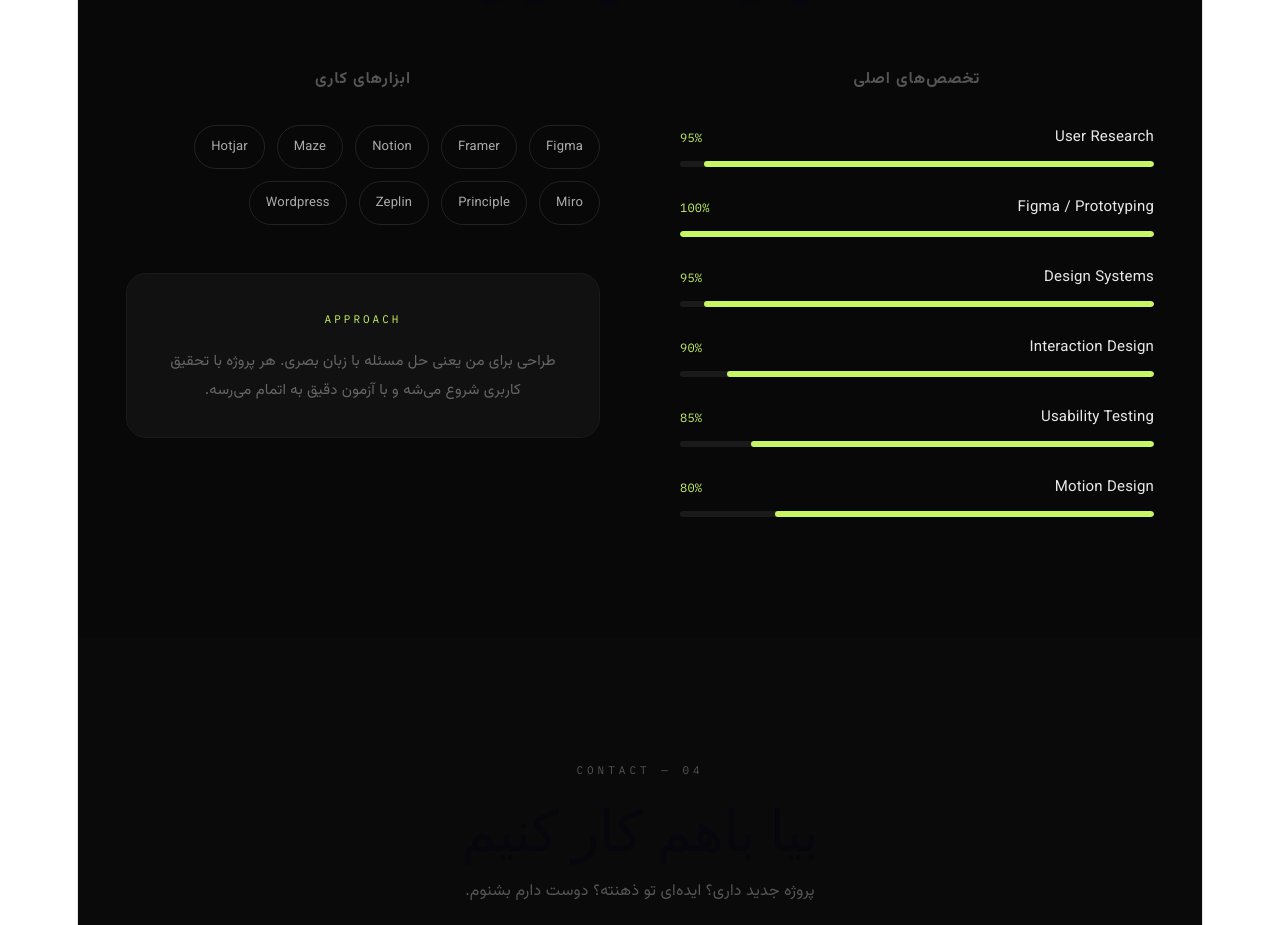
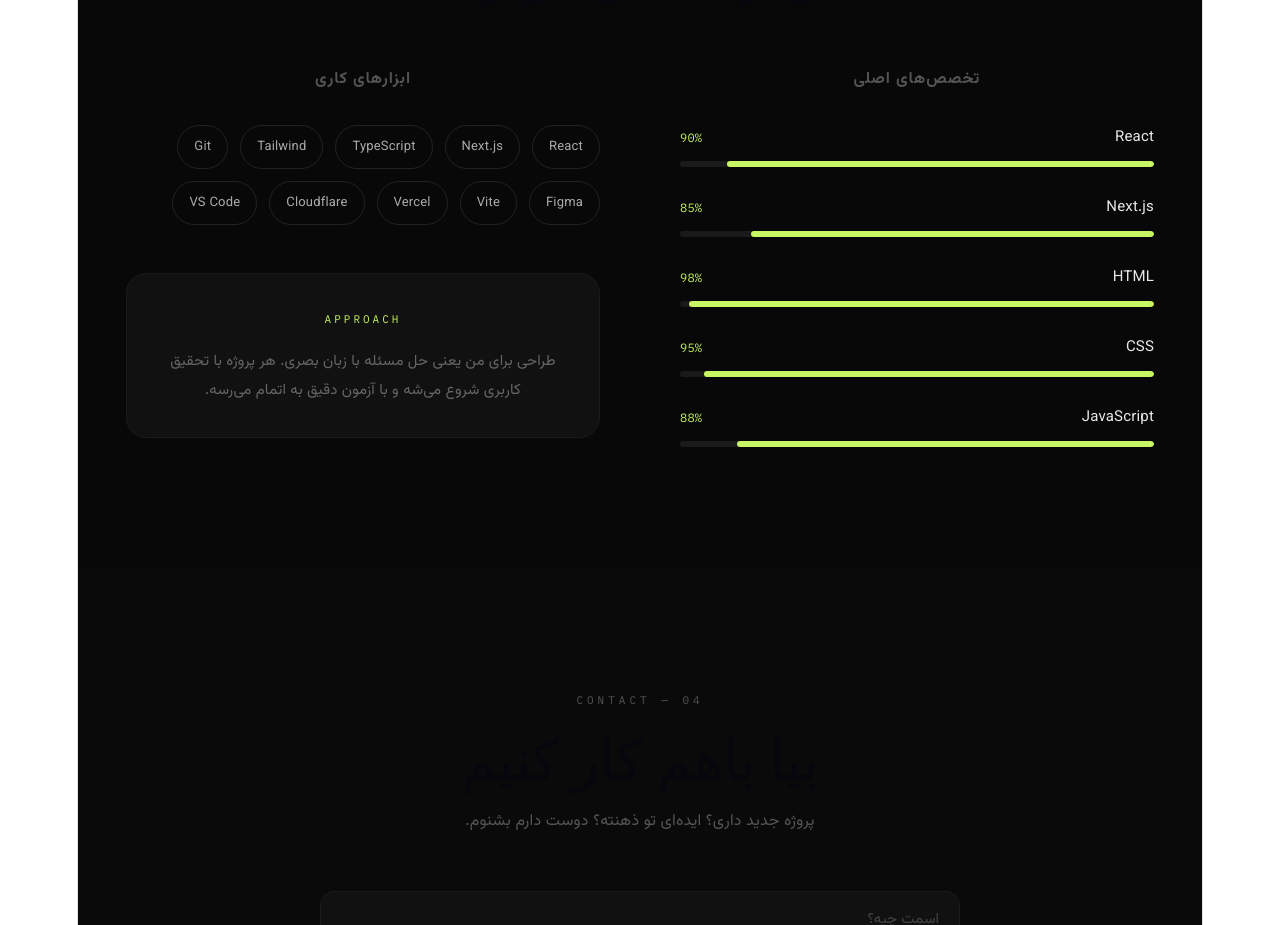
Before and after one commit to jnjal/jnjal.github.io, a React (Vite) app: page / in a window 1280 px wide. Shown: the part 1840-2765 px from the top of the page. Built offline with nearby package versions, Linux system fonts and the light colour scheme.

Commit message:
update skills

```diff
--- a/src/App.jsx
+++ b/src/App.jsx
@@ -33,15 +33,14 @@ const projects = [
 ];
 
 const skills = [
-  { name: "User Research", level: 95 },
-  { name: "Figma / Prototyping", level: 100 },
-  { name: "Design Systems", level: 95 },
-  { name: "Interaction Design", level: 90 },
-  { name: "Usability Testing", level: 85 },
-  { name: "Motion Design", level: 80 },
+  { name: "React", level: 90 },
+  { name: "Next.js", level: 85 },
+  { name: "HTML", level: 98 },
+  { name: "CSS", level: 95 },
+  { name: "JavaScript", level: 88 },
 ];
 
-const tools = ["Figma", "Framer", "Notion", "Maze", "Hotjar", "Miro", "Principle", "Zeplin", "Wordpress",];
+const tools = ["React", "Next.js", "TypeScript", "Tailwind", "Git", "Figma", "Vite", "Vercel", "Cloudflare", "VS Code"];
 
 function useInView(threshold = 0.15) {
   const ref = useRef(null);
```
Also changed, not shown: 1 other file (tests, documents, lock files or other folders).
